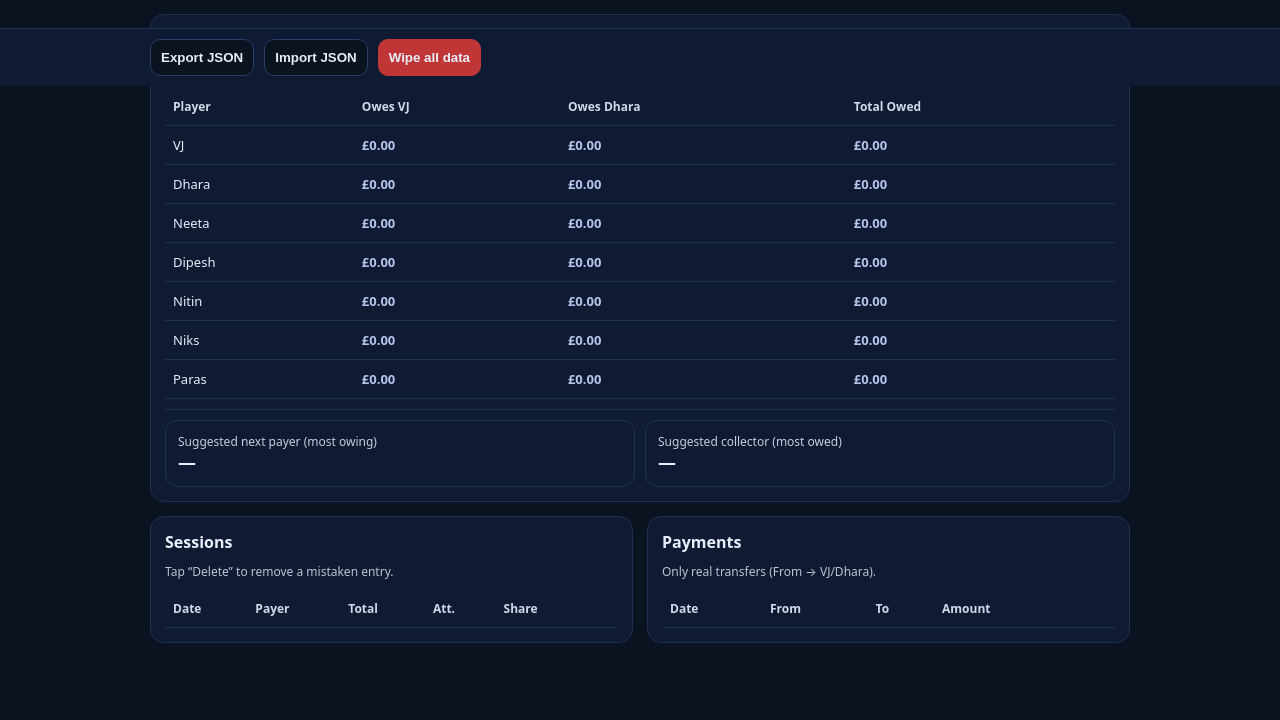
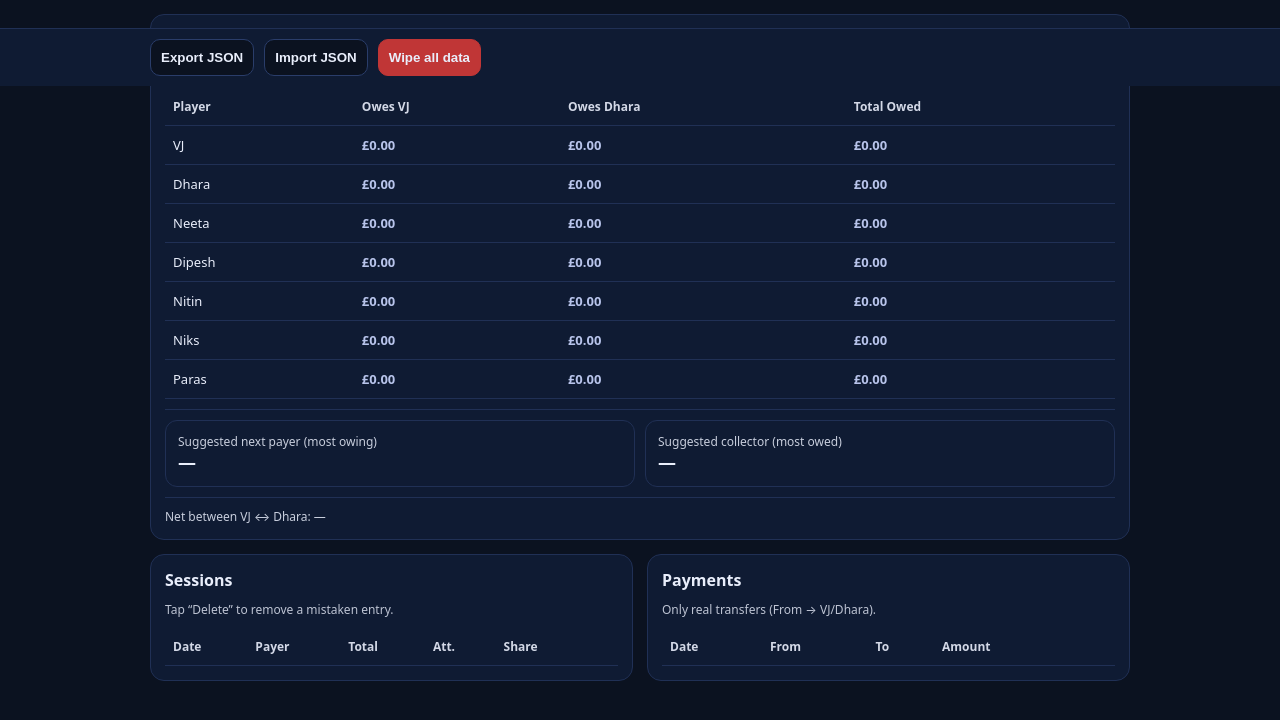
Before and after one commit to CatastrophicallyGalactical/Badminton_tracker, a plain HTML site: page index.html in a window 1280 px wide. Shown: the part 714-1434 px from the top of the page. Drawn offline with Linux system fonts and the light colour scheme.

Commit message:
Update index.html

```diff
--- a/index.html
+++ b/index.html
@@ -154,7 +154,8 @@
 
   <section class="card" style="grid-column: 1 / -1;">
     <h2>Summary (what you actually care about)</h2>
-    <div class="muted">Positive means you owe money. Zero means settled.</div>
+    <div class="muted">Positive means you owe money. Zero means settled. VJ↔Dhara is netted off automatically.</div>
+
     <table id="summaryTable">
       <thead>
         <tr>
@@ -179,6 +180,9 @@
         <div id="suggestCollector" style="font-size:18px; font-weight:800;">—</div>
       </div>
     </div>
+
+    <div class="sep"></div>
+    <div class="mini" id="vjDharaNetLine">Net between VJ ↔ Dhara: —</div>
   </section>
 
   <section class="card">
@@ -217,7 +221,7 @@
 <script>
   const PLAYERS = ["VJ","Dhara","Neeta","Dipesh","Nitin","Niks","Paras"];
   const PAYEES = new Set(["VJ","Dhara"]);
-  const STORAGE_KEY = "badminton_tracker_v2";
+  const STORAGE_KEY = "badminton_tracker_v3"; // bump version to avoid old cached storage edge cases
 
   let state = loadState();
 
@@ -243,9 +247,7 @@
     setTimeout(() => t.classList.remove("show"), 1800);
   }
 
-  function uid() {
-    return String(Date.now()) + "_" + Math.random().toString(16).slice(2);
-  }
+  function uid() { return String(Date.now()) + "_" + Math.random().toString(16).slice(2); }
 
   function getSelectedPlayers() {
     return [...document.querySelectorAll("#playersChecks input[type=checkbox]:checked")].map(x => x.value);
@@ -258,6 +260,7 @@
     const balances = {};
     for (const p of PLAYERS) balances[p] = { VJ: 0, Dhara: 0 };
 
+    // 1) Sessions create debt from each attendee (except payer) to payer
     for (const s of state.sessions) {
       if (!PAYEES.has(s.payer)) continue;
       const attendees = s.attendees || [];
@@ -270,16 +273,38 @@
       }
     }
 
+    // 2) Payments reduce what the person owes to that payee
     for (const pay of state.payments) {
       if (!PAYEES.has(pay.to)) continue;
+      if (!balances[pay.from]) balances[pay.from] = { VJ: 0, Dhara: 0 };
       balances[pay.from][pay.to] -= pay.amount;
     }
 
+    // 3) Clamp tiny float noise
     for (const p of PLAYERS) {
       for (const payee of ["VJ","Dhara"]) {
         if (Math.abs(balances[p][payee]) < 0.005) balances[p][payee] = 0;
       }
     }
+
+    // 4) NET OFF between VJ and Dhara (so only one direction remains)
+    // balances["Dhara"]["VJ"] means "Dhara owes VJ"
+    // balances["VJ"]["Dhara"] means "VJ owes Dhara"
+    const dhOwesVJ = balances["Dhara"]["VJ"] || 0;
+    const vjOwesDh = balances["VJ"]["Dhara"] || 0;
+    const net = dhOwesVJ - vjOwesDh; // +ve => Dhara owes VJ overall
+
+    if (Math.abs(net) < 0.005) {
+      balances["Dhara"]["VJ"] = 0;
+      balances["VJ"]["Dhara"] = 0;
+    } else if (net > 0) {
+      balances["Dhara"]["VJ"] = net;
+      balances["VJ"]["Dhara"] = 0;
+    } else {
+      balances["VJ"]["Dhara"] = -net;
+      balances["Dhara"]["VJ"] = 0;
+    }
+
     return balances;
   }
 
@@ -304,18 +329,26 @@
       tbody.appendChild(tr);
     }
 
-    // Suggested next payer
+    // Suggested next payer (most owing)
     const totals = PLAYERS.map(p => ({ p, t: balances[p].VJ + balances[p].Dhara }));
     const mostOwing = totals.filter(x => x.t > 0.005).sort((a,b)=> b.t - a.t)[0];
     document.getElementById("suggestPayer").textContent =
       mostOwing ? `${mostOwing.p} (£${money(mostOwing.t)})` : "—";
 
-    // Suggested collector
+    // Suggested collector (most owed: VJ or Dhara)
     const owedToVJ = PLAYERS.reduce((acc,p)=> acc + (balances[p].VJ||0), 0);
     const owedToDh = PLAYERS.reduce((acc,p)=> acc + (balances[p].Dhara||0), 0);
     const collector = owedToVJ >= owedToDh ? {p:"VJ", t:owedToVJ} : {p:"Dhara", t:owedToDh};
     document.getElementById("suggestCollector").textContent =
       (Math.abs(collector.t) > 0.005) ? `${collector.p} (£${money(collector.t)})` : "—";
+
+    // Net line between VJ and Dhara
+    const dhOwesVJ = balances["Dhara"]["VJ"] || 0;
+    const vjOwesDh = balances["VJ"]["Dhara"] || 0;
+    let netText = "—";
+    if (dhOwesVJ > 0.005) netText = `Dhara owes VJ £${money(dhOwesVJ)}`;
+    else if (vjOwesDh > 0.005) netText = `VJ owes Dhara £${money(vjOwesDh)}`;
+    document.getElementById("vjDharaNetLine").textContent = `Net between VJ ↔ Dhara: ${netText}`;
 
     // Sessions
     const sbody = document.querySelector("#sessionsTable tbody");
```
